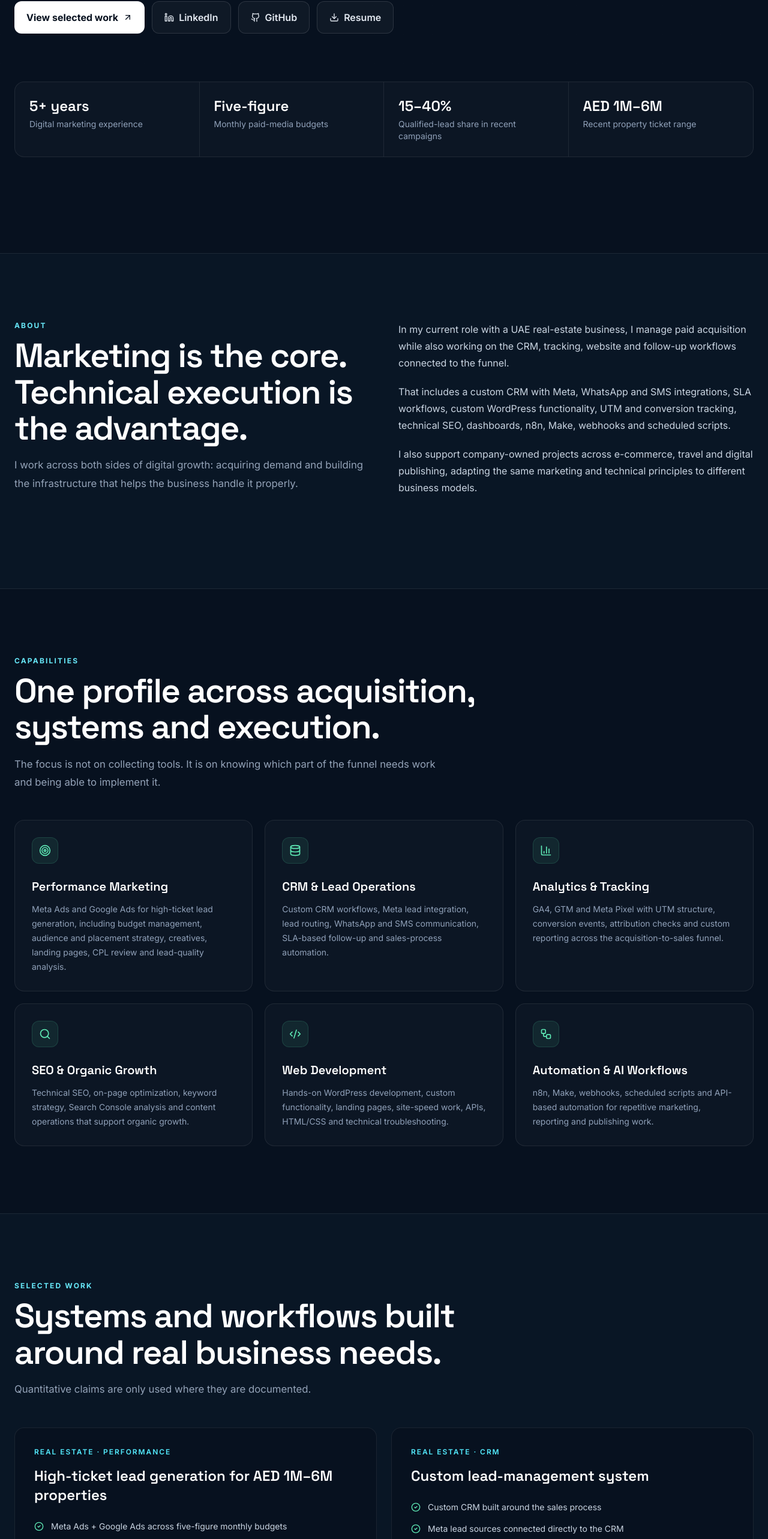
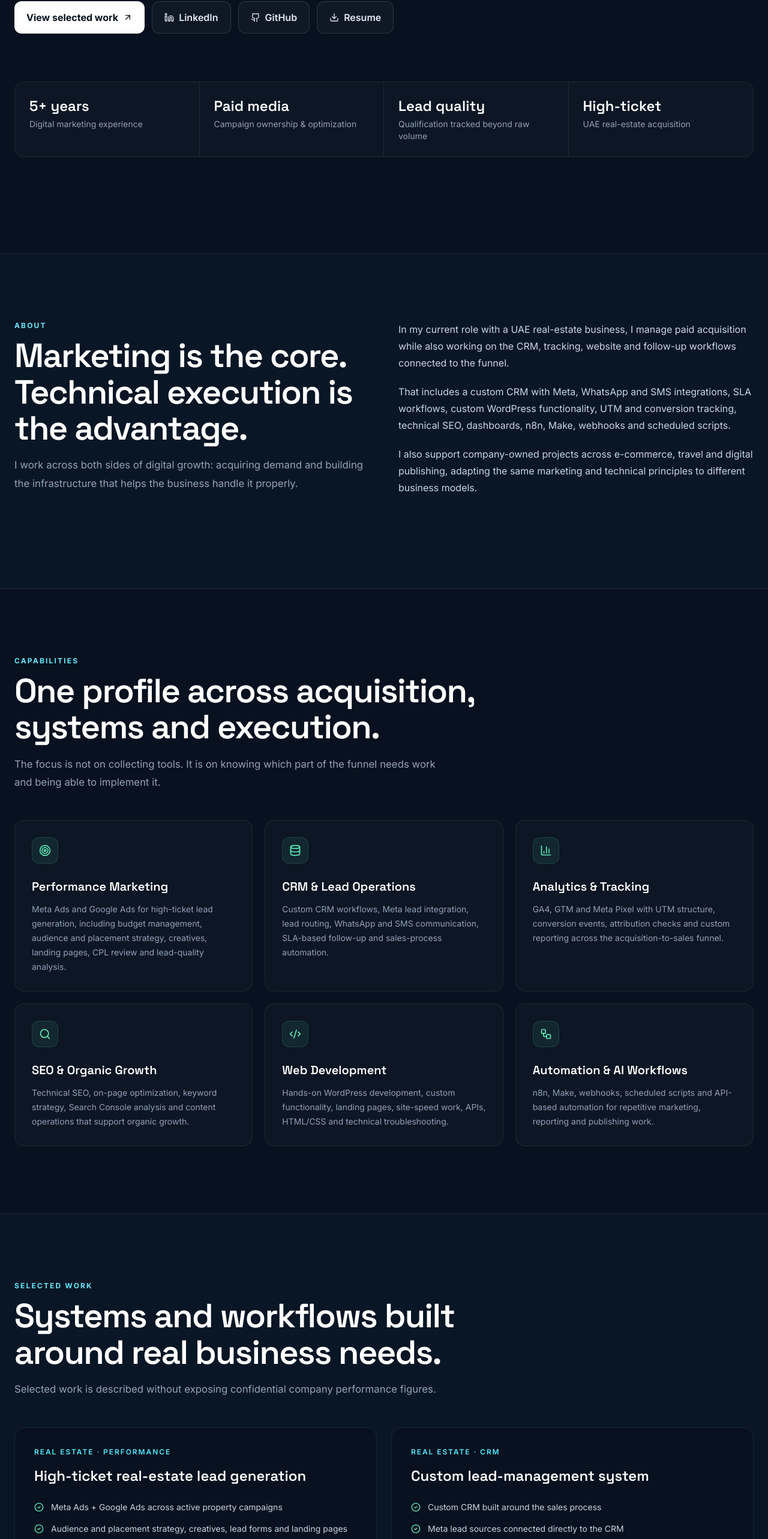
Before and after one commit to MohAdell/mohadell.github.io, a React (Vite) app: page / in a window 1280 px wide. Shown: the part 792-3358 px from the top of the page at 60% size. Built offline with nearby package versions, Linux system fonts and the light colour scheme.

Commit message:
Remove confidential campaign figures from live portfolio

```diff
--- a/src/App.tsx
+++ b/src/App.tsx
@@ -11,9 +11,9 @@ const CONTACT = {
 
 const stats = [
   ['5+ years', 'Digital marketing experience'],
-  ['Five-figure', 'Monthly paid-media budgets'],
-  ['15–40%', 'Qualified-lead share in recent campaigns'],
-  ['AED 1M–6M', 'Recent property ticket range'],
+  ['Paid media', 'Campaign ownership & optimization'],
+  ['Lead quality', 'Qualification tracked beyond raw volume'],
+  ['High-ticket', 'UAE real-estate acquisition'],
 ];
 
 const capabilities = [
@@ -28,9 +28,9 @@ const capabilities = [
 const projects = [
   {
     tag: 'REAL ESTATE · PERFORMANCE',
-    title: 'High-ticket lead generation for AED 1M–6M properties',
-    points: ['Meta Ads + Google Ads across five-figure monthly budgets', 'Audience and placement strategy, creatives, lead forms and landing pages', 'CPL, lead quality and downstream CRM status tracked together'],
-    result: 'Across recent three-month campaigns, roughly 15%–40% of total leads were qualified, with qualified prospects progressing to online and in-person meetings.',
+    title: 'High-ticket real-estate lead generation',
+    points: ['Meta Ads + Google Ads across active property campaigns', 'Audience and placement strategy, creatives, lead forms and landing pages', 'CPL, lead quality and downstream CRM status tracked together'],
+    result: 'Campaign reporting tracked qualification and meeting progression, with qualified prospects moving into online and in-person meetings.',
   },
   {
     tag: 'REAL ESTATE · CRM',
@@ -114,7 +114,7 @@ export default function App() {
         </section>
 
         <section id="work" className="border-y border-white/8 bg-[#091625]">
-          <div className="mx-auto max-w-7xl px-6 py-24 lg:py-28"><Heading eyebrow="Selected work" title="Systems and workflows built around real business needs." text="Quantitative claims are only used where they are documented." />
+          <div className="mx-auto max-w-7xl px-6 py-24 lg:py-28"><Heading eyebrow="Selected work" title="Systems and workflows built around real business needs." text="Selected work is described without exposing confidential company performance figures." />
             <div className="grid gap-6 lg:grid-cols-2">{projects.map((item, index) => <motion.article key={item.title} {...reveal} transition={{ duration: 0.45, delay: index * 0.04 }} className="rounded-2xl border border-white/8 bg-[#07111f] p-7 md:p-8"><div className="text-xs font-semibold tracking-[0.16em] text-cyan-300">{item.tag}</div><h3 className="mt-4 font-display text-2xl font-semibold text-white">{item.title}</h3><ul className="mt-6 space-y-3">{item.points.map(point => <li key={point} className="flex gap-3 text-sm leading-6 text-slate-300"><CheckCircle2 className="mt-1 h-4 w-4 shrink-0 text-emerald-300" />{point}</li>)}</ul><div className="mt-6 rounded-xl border border-white/8 bg-white/[0.03] p-5"><div className="text-sm font-semibold text-white">Outcome</div><p className="mt-2 text-sm leading-6 text-slate-400">{item.result}</p></div></motion.article>)}</div>
           </div>
         </section>
@@ -125,7 +125,7 @@ export default function App() {
 
         <section id="experience" className="border-y border-white/8 bg-[#091625]"><div className="mx-auto max-w-7xl px-6 py-24 lg:py-28"><Heading eyebrow="Experience" title="Current role and earlier digital work." />
           <div className="grid gap-6 lg:grid-cols-2">
-            <motion.article {...reveal} className="rounded-2xl border border-emerald-300/15 bg-emerald-300/[0.04] p-7 md:p-9"><div className="text-sm font-semibold text-emerald-300">Apr 2025 – Present</div><h3 className="mt-3 font-display text-2xl font-semibold text-white">Information Technology Consultant</h3><div className="mt-1 text-slate-400">Digital Marketing & Automation · Oplus Realty · Abu Dhabi</div><ul className="mt-7 space-y-4 text-sm leading-6 text-slate-300"><li>Manage Meta Ads and Google Ads for high-ticket real-estate lead generation across five-figure monthly paid-media budgets.</li><li>Built the company CRM around lead capture, routing, WhatsApp, SMS and SLA-based follow-up.</li><li>Develop and optimize the WordPress website, UTM/event tracking, landing pages, technical SEO, dashboards and automation workflows.</li><li>Create advertising assets using Photoshop and AI-assisted production workflows and build reporting or scheduled scripts when recurring work can be automated.</li></ul></motion.article>
+            <motion.article {...reveal} className="rounded-2xl border border-emerald-300/15 bg-emerald-300/[0.04] p-7 md:p-9"><div className="text-sm font-semibold text-emerald-300">Apr 2025 – Present</div><h3 className="mt-3 font-display text-2xl font-semibold text-white">Information Technology Consultant</h3><div className="mt-1 text-slate-400">Digital Marketing & Automation · Oplus Realty · Abu Dhabi</div><ul className="mt-7 space-y-4 text-sm leading-6 text-slate-300"><li>Manage Meta Ads and Google Ads for high-ticket real-estate lead generation, covering campaign setup, optimization, tracking and lead-quality analysis.</li><li>Built the company CRM around lead capture, routing, WhatsApp, SMS and SLA-based follow-up.</li><li>Develop and optimize the WordPress website, UTM/event tracking, landing pages, technical SEO, dashboards and automation workflows.</li><li>Create advertising assets using Photoshop and AI-assisted production workflows and build reporting or scheduled scripts when recurring work can be automated.</li></ul></motion.article>
             <motion.article {...reveal} className="card-panel p-7 md:p-9"><div className="text-sm font-semibold text-cyan-300">Jan 2021 – Mar 2025</div><h3 className="mt-3 font-display text-2xl font-semibold text-white">Freelance Digital Marketing Specialist & Website Manager</h3><div className="mt-1 text-slate-400">Remote</div><ul className="mt-7 space-y-4 text-sm leading-6 text-slate-300"><li>Managed websites using WordPress, Shopify, Joomla and Drupal.</li><li>Worked on technical SEO, on-page optimization, content, landing pages and site performance.</li><li>Managed paid campaigns, lead-generation funnels and tracking setup.</li><li>Combined marketing work with CRM, API and workflow automation where needed.</li></ul></motion.article>
           </div></div>
         </section>
```
